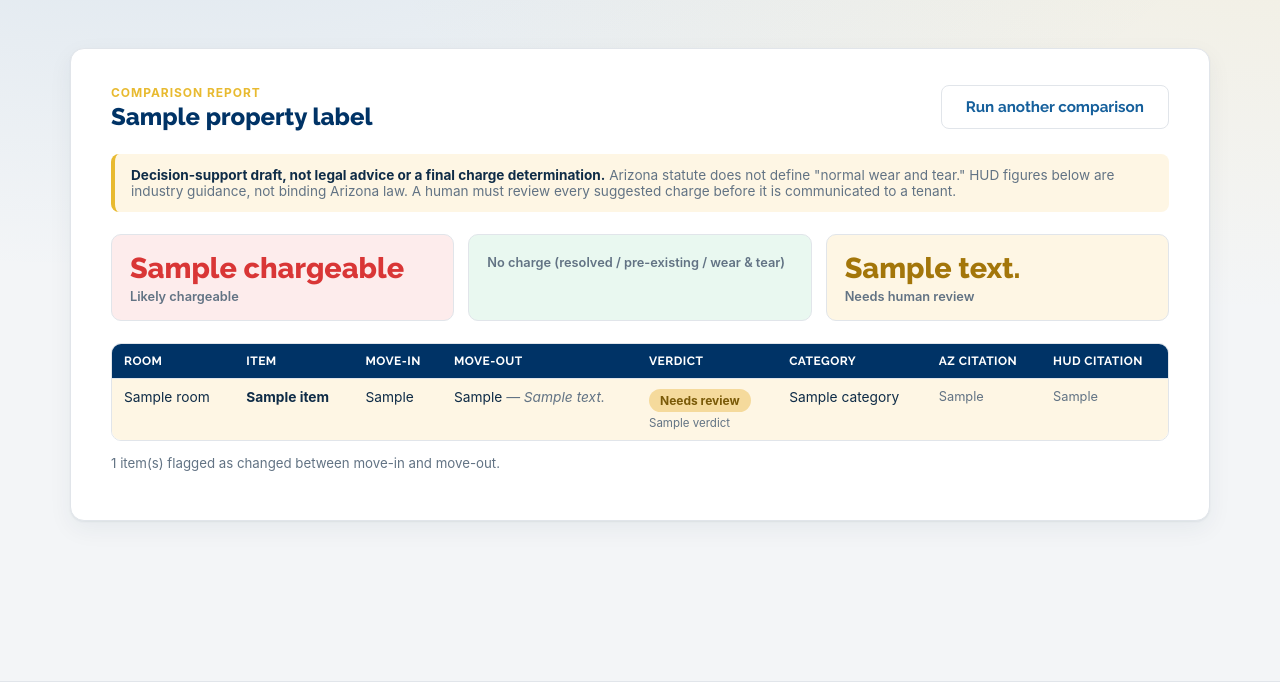
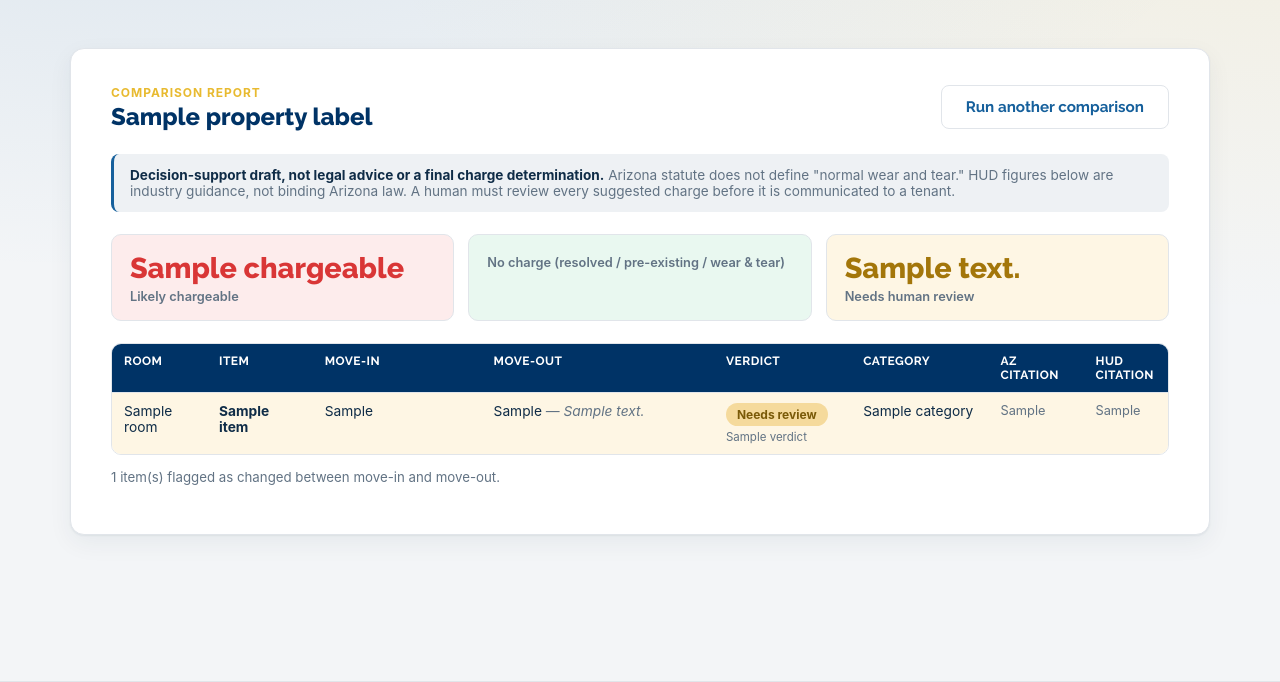
Before and after one commit to jerryreidhead-code/onq-tenant-assessment-tool, a Flask app: template webapp/templates/report.html in a window 1280 px wide. Shown: the part 67-749 px from the top of the page. Run offline with Flask 3, Linux system fonts and the light colour scheme; the template is opened without the code that fills it: most values are stand-ins (such as "Sample title", 1, 10 or a date in 2020).

Commit message:
Calm the color palette and fix report table layout
- Disclaimer/warning boxes were warm amber-brown against a cool navy
  background -- a hard temperature clash on a large surface. Switched to
  a neutral background with a blue accent border, reserving gold for the
  logo and the thin header accent line only.
- Report table had no min-width, so narrow viewports squeezed every column
  instead of scrolling horizontally, turning each cell into a wall of
  wrapped text. Added table-layout: fixed with sane column widths and a
  min-width so it scrolls instead.

```diff
--- a/webapp/static/style.css
+++ b/webapp/static/style.css
@@ -227,8 +227,8 @@ button.is-loading .btn-label::after {
 .disclaimer {
   font-size: 0.85rem;
   color: var(--muted);
-  background: var(--warn-bg);
-  border-left: 4px solid var(--gold);
+  background: var(--muted-bg);
+  border-left: 3px solid var(--primary);
   padding: 13px 16px;
   border-radius: 8px;
 }
@@ -236,7 +236,7 @@ button.is-loading .btn-label::after {
 .note { font-size: 0.83rem; color: var(--muted); margin-top: 14px; }
 .flash { background: var(--chargeable); border-left: 4px solid var(--destructive); padding: 10px 16px; border-radius: 8px; margin-bottom: 18px; }
 .flash p { color: var(--destructive); font-weight: 600; margin: 0; }
-.warnings { background: var(--warn-bg); border-left: 4px solid var(--gold); padding: 10px 16px; border-radius: 8px; margin: 16px 0; }
+.warnings { background: var(--review); border-left: 3px solid var(--review-strong); padding: 10px 16px; border-radius: 8px; margin: 16px 0; }
 .warnings p { color: var(--text); margin: 4px 0; font-size: 0.88rem; }
 
 /* Dropzones */
@@ -290,7 +290,16 @@ button.is-loading .btn-label::after {
 }
 
 .table-scroll { overflow-x: auto; border-radius: 10px; border: 1px solid var(--border); }
-table { border-collapse: collapse; width: 100%; font-size: 0.86rem; }
+table { border-collapse: collapse; width: 100%; min-width: 980px; font-size: 0.86rem; table-layout: fixed; }
+td, th { overflow-wrap: break-word; }
+th:nth-child(1), td:nth-child(1) { width: 9%; }
+th:nth-child(2), td:nth-child(2) { width: 10%; }
+th:nth-child(3), td:nth-child(3) { width: 16%; }
+th:nth-child(4), td:nth-child(4) { width: 22%; }
+th:nth-child(5), td:nth-child(5) { width: 13%; }
+th:nth-child(6), td:nth-child(6) { width: 13%; }
+th:nth-child(7), td:nth-child(7) { width: 9%; }
+th:nth-child(8), td:nth-child(8) { width: 8%; }
 th, td { padding: 10px 12px; text-align: left; vertical-align: top; border-bottom: 1px solid var(--border); }
 th {
   background: var(--navy);
```
